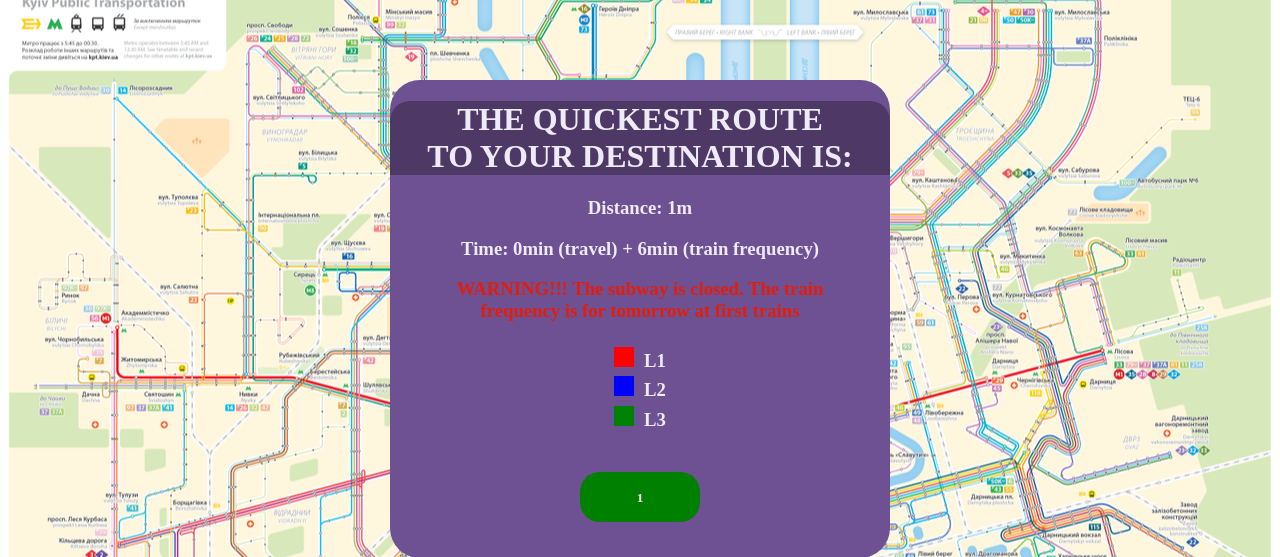
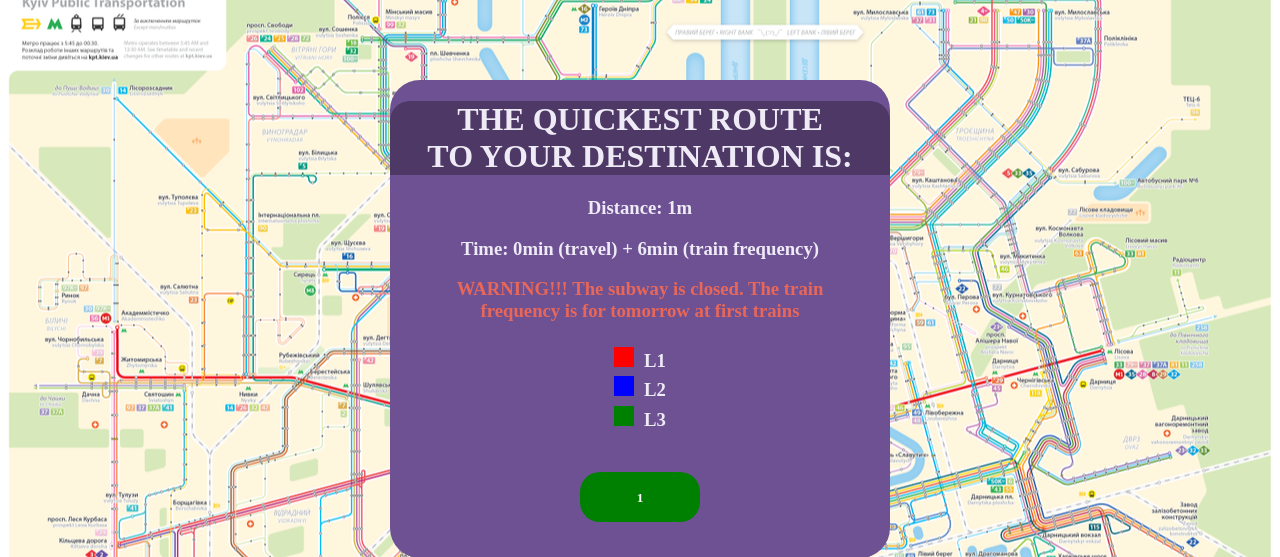
Before and after one commit to AndreLuque/Kiev-Subway-Stations, a Django app: page /path/1/1 in a window 1280 px wide. Shown: the top 557 px of the page. Run offline with Django 3.2, Linux system fonts and the light colour scheme; some libraries are stand-ins or nearby versions.

Commit message:
modified warning

```diff
--- a/main/static/css/main/path.css
+++ b/main/static/css/main/path.css
@@ -35,7 +35,7 @@
 }
 
 .advise {
-    color: #e31d0b;
+    color: #e86758;
 }
 
 .stop {
```
